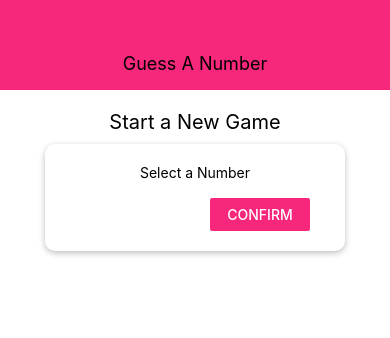
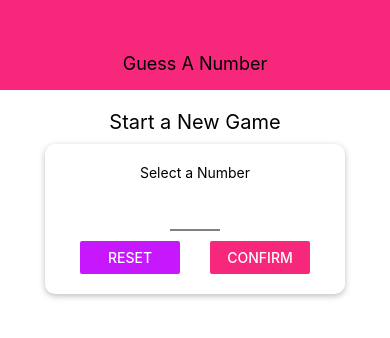
Before and after one commit to Deryan98/Guess-A-Number-App, a React Native app: screen / in a window 390 px wide. Shown: the top 338 px of the page. Built offline with nearby package versions, Linux system fonts and the light colour scheme.

Commit message:
Configuring & Styling a Text Input

```diff
--- /dev/null
+++ b/components/Input.js
@@ -0,0 +1,17 @@
+import React from 'react';
+import {StyleSheet, TextInput} from 'react-native';
+
+const Input = (props) => {
+  return <TextInput {...props} style={{...styles.input, ...props.style}} />;
+};
+
+const styles = StyleSheet.create({
+  input: {
+    height: 40,
+    borderBottomColor: 'grey',
+    borderBottomWidth: 2,
+    marginVertical: 10,
+  },
+});
+
+export default Input;
--- a/constants/colors.js
+++ b/constants/colors.js
@@ -1,4 +1,4 @@
 export default {
   primary: '#f7287b',
-  accent: 'c717fc',
+  accent: '#c717fc',
 };
--- a/screens/StartGameScreen.js
+++ b/screens/StartGameScreen.js
@@ -4,6 +4,7 @@
 import Card from '../components/Card';
 //The name here Colors, or colors doesn't matter
 import Colors from '../constants/colors';
+import Input from '../components/Input';
 
 const StartGameScreen = (props) => {
   return (
@@ -11,7 +12,14 @@
       <Text style={styles.title}>Start a New Game</Text>
       <Card style={styles.inputContainer}>
         <Text>Select a Number</Text>
-        <TextInput />
+        <Input
+          style={styles.input}
+          blurOnSubmit
+          autoCapitalize="none"
+          autoCorrect={false}
+          keyboardType="number-pad"
+          maxLength={2}
+        />
         <View style={styles.buttonContainer}>
           <View style={styles.button}>
             <Button title="Reset" onPress={() => {}} color={Colors.accent} />
@@ -54,6 +62,10 @@
   button: {
     width: 100,
   },
+  input: {
+    width: 50,
+    textAlign: 'center',
+  },
 });
 
 export default StartGameScreen;
```
